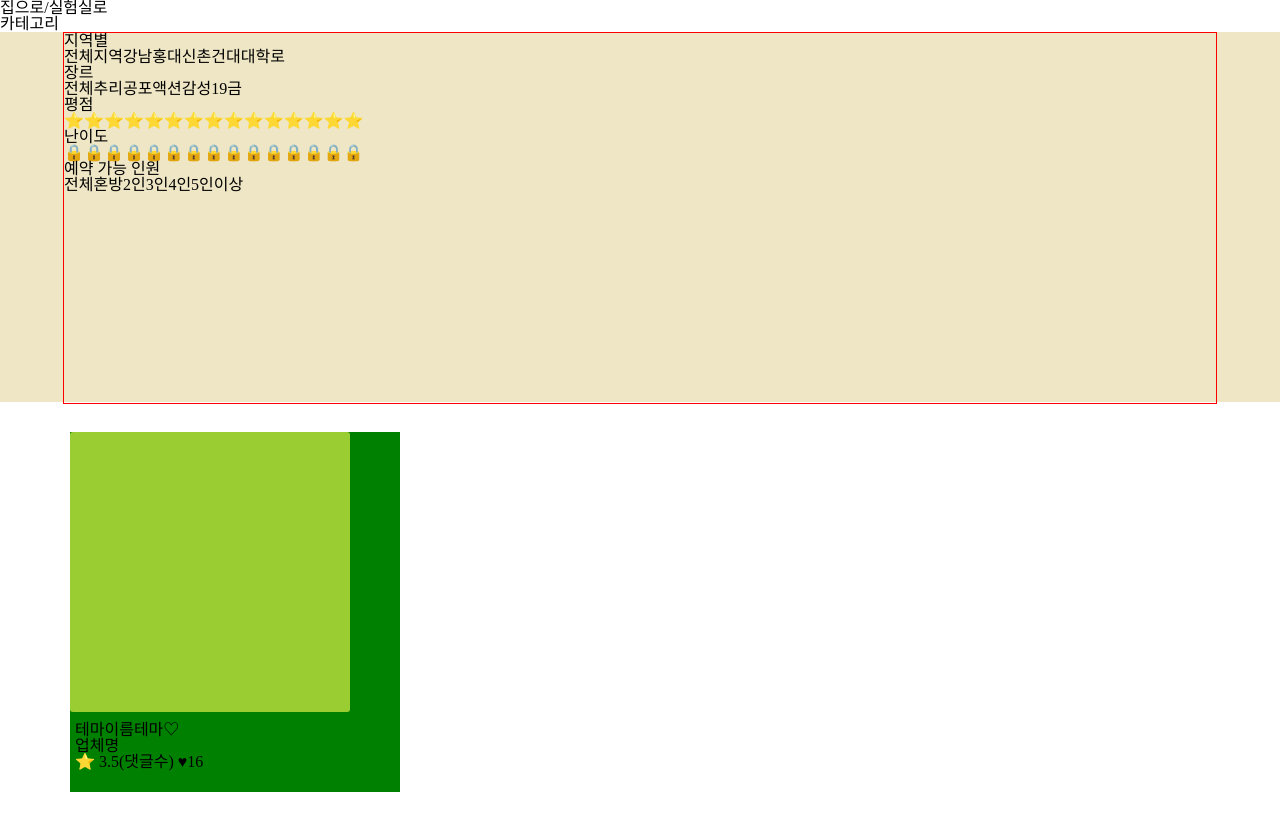
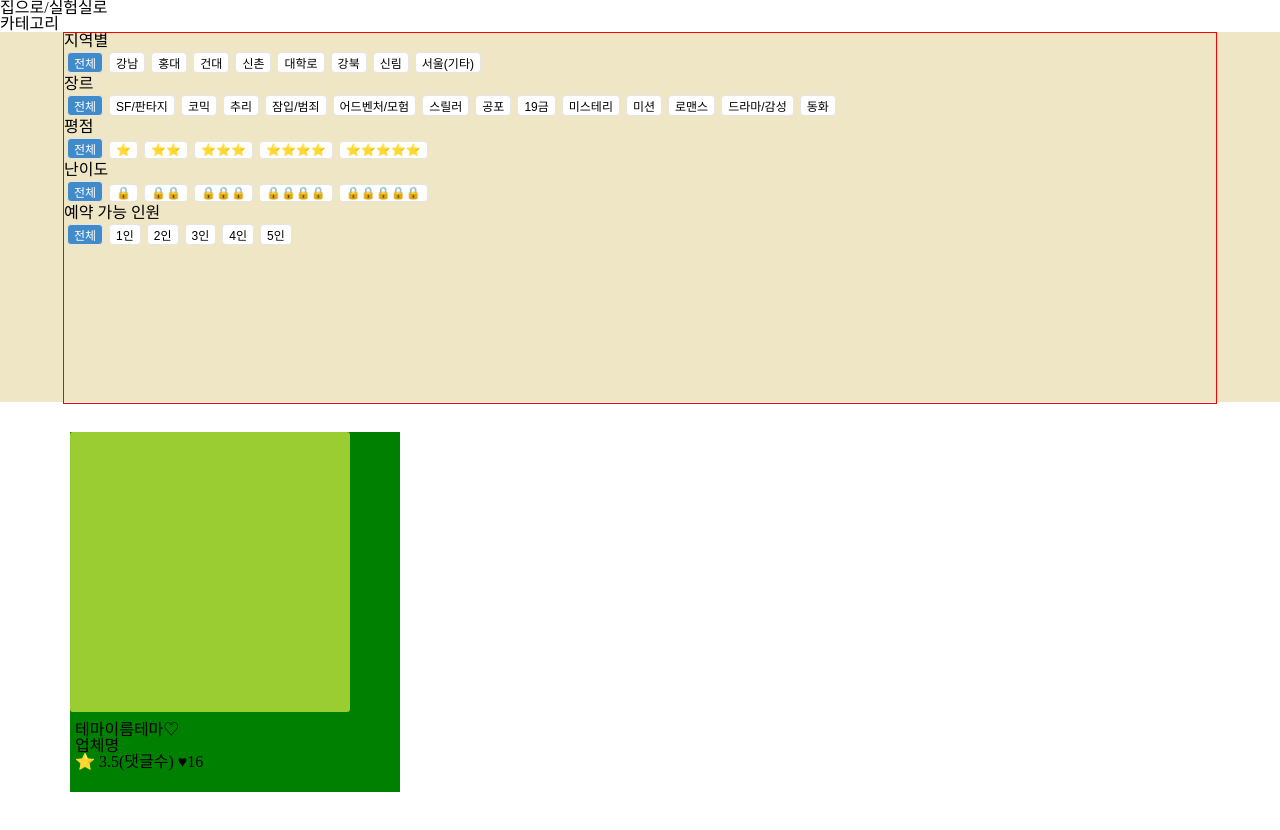
Before and after one commit to il-tal/il-tal_front, a React (Create React App) app: page /theme in a window 1280 px wide. Shown: the top 830 px of the page. Built offline with nearby package versions, Linux system fonts and the light colour scheme.

Commit message:
Featuer : 필터기능구현

```diff
--- /dev/null
+++ b/src/components/theme/Category.jsx
@@ -0,0 +1,141 @@
+const Category = {
+  GenreCategory: [
+    {
+      value: "전체",
+    },
+    {
+      value: "SF/판타지",
+    },
+    {
+      value: "코믹",
+    },
+    {
+      value: "추리",
+    },
+    {
+      value: "잠입/범죄",
+    },
+    {
+      value: "어드벤처/모험",
+    },
+    {
+      value: "스릴러",
+    },
+    {
+      value: "공포",
+    },
+    {
+      value: "19금",
+    },
+    {
+      value: "미스테리",
+    },
+    {
+      value: "미션",
+    },
+    {
+      value: "로맨스",
+    },
+    {
+      value: "드라마/감성",
+    },
+    {
+      value: "동화",
+    },
+  ],
+
+  LocationCategory: [
+    {
+      value: "전체",
+    },
+    {
+      value: "강남",
+    },
+    {
+      value: "홍대",
+    },
+    {
+      value: "건대",
+    },
+    {
+      value: "신촌",
+    },
+    {
+      value: "대학로",
+    },
+    {
+      value: "강북",
+    },
+    {
+      value: "신림",
+    },
+    {
+      value: "서울(기타)",
+    },
+  ],
+
+  ScoreCategory: [
+    {
+      value: "전체",
+    },
+    {
+      value: "⭐️",
+    },
+    {
+      value: "⭐️⭐️",
+    },
+    {
+      value: "⭐️⭐️⭐️",
+    },
+    {
+      value: "⭐️⭐️⭐️⭐️",
+    },
+    {
+      value: "⭐️⭐️⭐️⭐️⭐️",
+    },
+  ],
+
+  DifficultyCategory: [
+    {
+      value: "전체",
+    },
+    {
+      value: "🔒",
+    },
+    {
+      value: "🔒🔒",
+    },
+    {
+      value: "🔒🔒🔒",
+    },
+    {
+      value: "🔒🔒🔒🔒",
+    },
+    {
+      value: "🔒🔒🔒🔒🔒",
+    },
+  ],
+
+  PeopleCategory: [
+    {
+      value: "전체",
+    },
+    {
+      value: "1인",
+    },
+    {
+      value: "2인",
+    },
+    {
+      value: "3인",
+    },
+    {
+      value: "4인",
+    },
+    {
+      value: "5인",
+    },
+  ],
+};
+
+export default Category;
--- /dev/null
+++ b/src/components/theme/CategoryBtn.jsx
@@ -0,0 +1,62 @@
+import { useEffect } from "react";
+import styled from "styled-components";
+
+const CategoryBtn = ({ categoryIndex, state, setState }) => {
+  useEffect(() => {
+    if (state.length === 0) {
+      setState(["전체"]);
+    }
+  }, [state]);
+
+  const categoryHandler = (e) => {
+    const isInclude = state.find((element) => element === e.target.value);
+
+    if (e.target.value === "전체") {
+      setState(["전체"]);
+    } else if (isInclude) {
+      setState(state.filter((element) => element !== e.target.value));
+    } else if (state.length > 0) {
+      setState([
+        ...state.filter((element) => element !== "전체"),
+        e.target.value,
+      ]);
+    }
+  };
+
+  return (
+    <>
+      {categoryIndex.map((element) => (
+        <Btn
+          key={element.value}
+          type="button"
+          onClick={categoryHandler}
+          value={element.value}
+          backgroundColor={state.find((el) => el === element.value)}
+        >
+          {element.value}
+        </Btn>
+      ))}
+    </>
+  );
+};
+export default CategoryBtn;
+
+const Btn = styled.button`
+  margin: 3px;
+  font-size: 12px;
+  color: ${({ backgroundColor }) => (backgroundColor ? "white" : "black")};
+  background-color: ${({ backgroundColor }) =>
+    backgroundColor ? "#428bca" : "#fff"};
+  border: 1px solid #e5e5e5;
+  border-radius: 4px;
+  outline: none;
+  cursor: pointer;
+
+  &:hover {
+    color: #333;
+    color: ${({ backgroundColor }) => (backgroundColor ? "white" : "black")};
+    background-color: ${({ backgroundColor }) =>
+      backgroundColor ? "#428bca" : "#e6e6e6"};
+    border-color: #adadad;
+  }
+`;
--- a/src/components/theme/ThemeFilter.jsx
+++ b/src/components/theme/ThemeFilter.jsx
@@ -1,52 +1,55 @@
+import { useState } from "react";
 import styled from "styled-components";
+import Category from "./Category";
+import CategoryBtn from "./CategoryBtn";
 
 const ThemeFilter = () => {
+  const [genre, setGenre] = useState(["전체"]);
+  const [location, setLocation] = useState(["전체"]);
+  const [score, setScore] = useState(["전체"]);
+  const [difficulty, setDifficuldy] = useState(["전체"]);
+  const [people, setPeople] = useState(["전체"]);
+
+  console.log("장르:", genre);
+  console.log("지역", location);
   return (
     <Container>
       <FilterWrap>
         <p>지역별</p>
-        <Location>
-          <span>전체지역</span>
-          <span>강남</span>
-          <span>홍대</span>
-          <span>신촌</span>
-          <span>건대</span>
-          <span>대학로</span>
-        </Location>
+
+        <CategoryBtn
+          categoryIndex={Category.LocationCategory}
+          state={location}
+          setState={setLocation}
+        />
+
         <p>장르</p>
-        <Genre>
-          <span>전체</span>
-          <span>추리</span>
-          <span>공포</span>
-          <span>액션</span>
-          <span>감성</span>
-          <span>19금</span>
-        </Genre>
+        <CategoryBtn
+          categoryIndex={Category.GenreCategory}
+          state={genre}
+          setState={setGenre}
+        />
         <p>평점</p>
-        <Grade>
-          <span>⭐️</span>
-          <span>⭐️⭐️</span>
-          <span>⭐️⭐️⭐️</span>
-          <span>⭐️⭐️⭐️⭐️</span>
-          <span>⭐️⭐️⭐️⭐️⭐️</span>
-        </Grade>
+
+        <CategoryBtn
+          categoryIndex={Category.ScoreCategory}
+          state={score}
+          setState={setScore}
+        />
+
         <p>난이도</p>
-        <Difficulty>
-          <span>🔒</span>
-          <span>🔒🔒</span>
-          <span>🔒🔒🔒</span>
-          <span>🔒🔒🔒🔒</span>
-          <span>🔒🔒🔒🔒🔒</span>
-        </Difficulty>
+        <CategoryBtn
+          categoryIndex={Category.DifficultyCategory}
+          state={difficulty}
+          setState={setDifficuldy}
+        />
+
         <p>예약 가능 인원</p>
-        <RecommendPeoPle>
-          <span>전체</span>
-          <span>혼방</span>
-          <span>2인</span>
-          <span>3인</span>
-          <span>4인</span>
-          <span>5인이상</span>
-        </RecommendPeoPle>
+        <CategoryBtn
+          categoryIndex={Category.PeopleCategory}
+          state={people}
+          setState={setPeople}
+        />
       </FilterWrap>
     </Container>
   );
```
